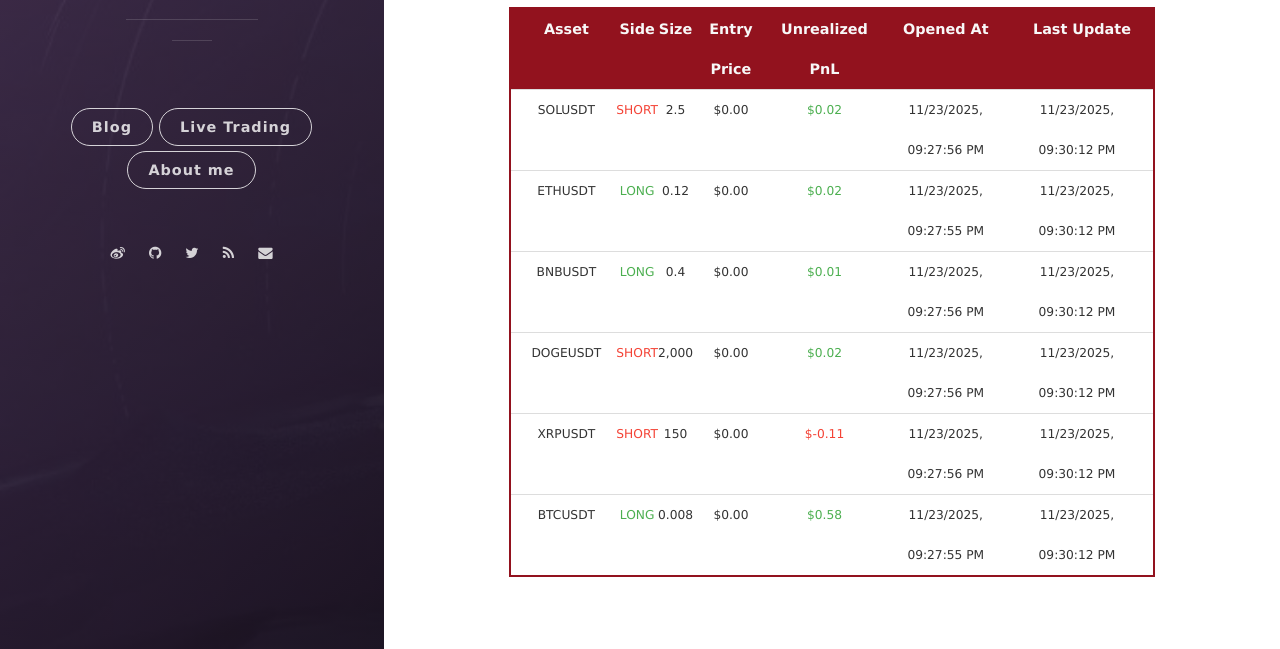
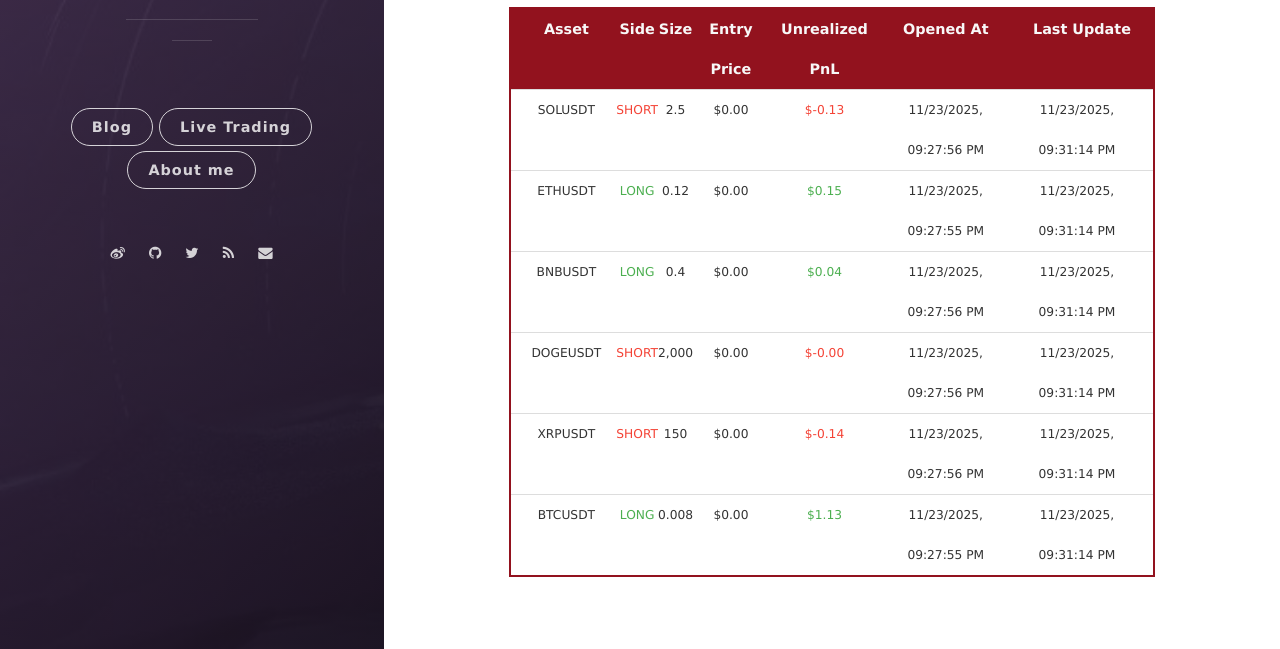
Before and after one commit to leeyegy/leeyegy.github.io, a Jekyll site: the page built from live-trading.html, in a window 1280 px wide and 1269 px high. Shown: the part 592-1241 px from the top of the window. Built offline with Jekyll 4.4.1, drawn with Linux system fonts in a browser that asks for light colours; nearby versions of some CDN libraries.

Commit message:
AccountMonitor: refresh positions 2025-11-24T05:31:14+08:00

```diff
--- a/assets/data/binance/positions.json
+++ b/assets/data/binance/positions.json
@@ -4,53 +4,53 @@
     "side": "SHORT",
     "size": 2.5,
     "entryPrice": 0.0,
-    "unrealizedPnl": 0.01762797,
+    "unrealizedPnl": -0.1333165,
     "openedAt": "2025-11-24T05:27:56+08:00",
-    "reportedAt": "2025-11-24T05:30:12+08:00"
+    "reportedAt": "2025-11-24T05:31:14+08:00"
   },
   {
     "symbol": "ETHUSDT",
     "side": "LONG",
     "size": 0.12,
     "entryPrice": 0.0,
-    "unrealizedPnl": 0.01893023,
+    "unrealizedPnl": 0.15124186,
     "openedAt": "2025-11-24T05:27:55+08:00",
-    "reportedAt": "2025-11-24T05:30:12+08:00"
+    "reportedAt": "2025-11-24T05:31:14+08:00"
   },
   {
     "symbol": "BNBUSDT",
     "side": "LONG",
     "size": 0.4,
     "entryPrice": 0.0,
-    "unrealizedPnl": 0.00706766,
+    "unrealizedPnl": 0.036,
     "openedAt": "2025-11-24T05:27:56+08:00",
-    "reportedAt": "2025-11-24T05:30:12+08:00"
+    "reportedAt": "2025-11-24T05:31:14+08:00"
   },
   {
     "symbol": "DOGEUSDT",
     "side": "SHORT",
     "size": 2000.0,
     "entryPrice": 0.0,
-    "unrealizedPnl": 0.02142,
+    "unrealizedPnl": -0.001,
     "openedAt": "2025-11-24T05:27:56+08:00",
-    "reportedAt": "2025-11-24T05:30:12+08:00"
+    "reportedAt": "2025-11-24T05:31:14+08:00"
   },
   {
     "symbol": "XRPUSDT",
     "side": "SHORT",
     "size": 150.0,
     "entryPrice": 0.0,
-    "unrealizedPnl": -0.105,
+    "unrealizedPnl": -0.143283,
     "openedAt": "2025-11-24T05:27:56+08:00",
-    "reportedAt": "2025-11-24T05:30:12+08:00"
+    "reportedAt": "2025-11-24T05:31:14+08:00"
   },
   {
     "symbol": "BTCUSDT",
     "side": "LONG",
     "size": 0.008,
     "entryPrice": 0.0,
-    "unrealizedPnl": 0.5822,
+    "unrealizedPnl": 1.12840017,
     "openedAt": "2025-11-24T05:27:55+08:00",
-    "reportedAt": "2025-11-24T05:30:12+08:00"
+    "reportedAt": "2025-11-24T05:31:14+08:00"
   }
 ]
```
